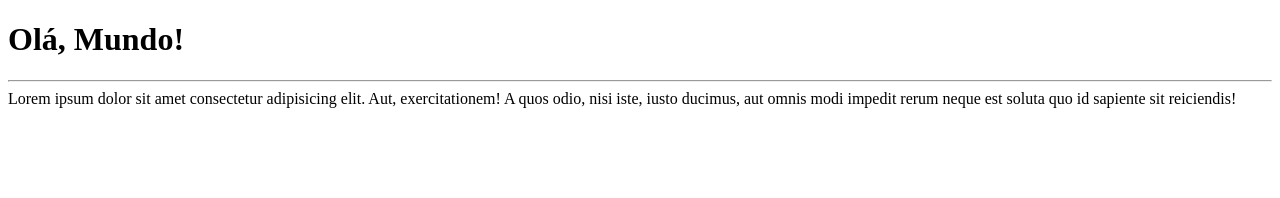
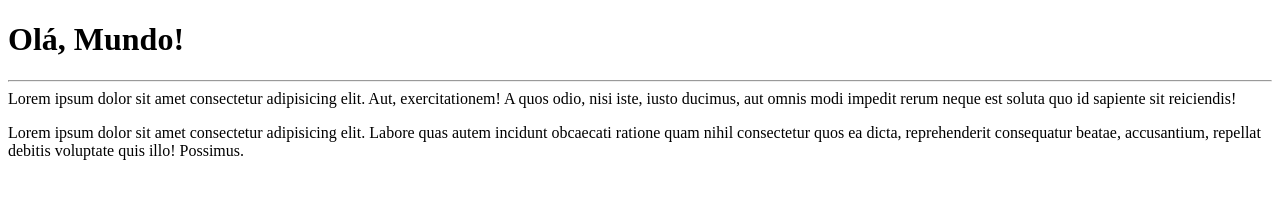
Before and after one commit to Yan-Dev1/Ola-Mundo, a plain HTML site: page site-exemplo/index.html in a window 1280 px wide. Drawn offline with Linux system fonts and the light colour scheme.

Commit message:
adicionei um parágrafo

```diff
--- a/site-exemplo/index.html
+++ b/site-exemplo/index.html
@@ -10,5 +10,6 @@
     <h1>Olá, Mundo!</h1>
     <hr>
     Lorem ipsum dolor sit amet consectetur adipisicing elit. Aut, exercitationem! A quos odio, nisi iste, iusto ducimus, aut omnis modi impedit rerum neque est soluta quo id sapiente sit reiciendis!
+    <p>Lorem ipsum dolor sit amet consectetur adipisicing elit. Labore quas autem incidunt obcaecati ratione quam nihil consectetur quos ea dicta, reprehenderit consequatur beatae, accusantium, repellat debitis voluptate quis illo! Possimus.</p>
 </body>
 </html>
```
